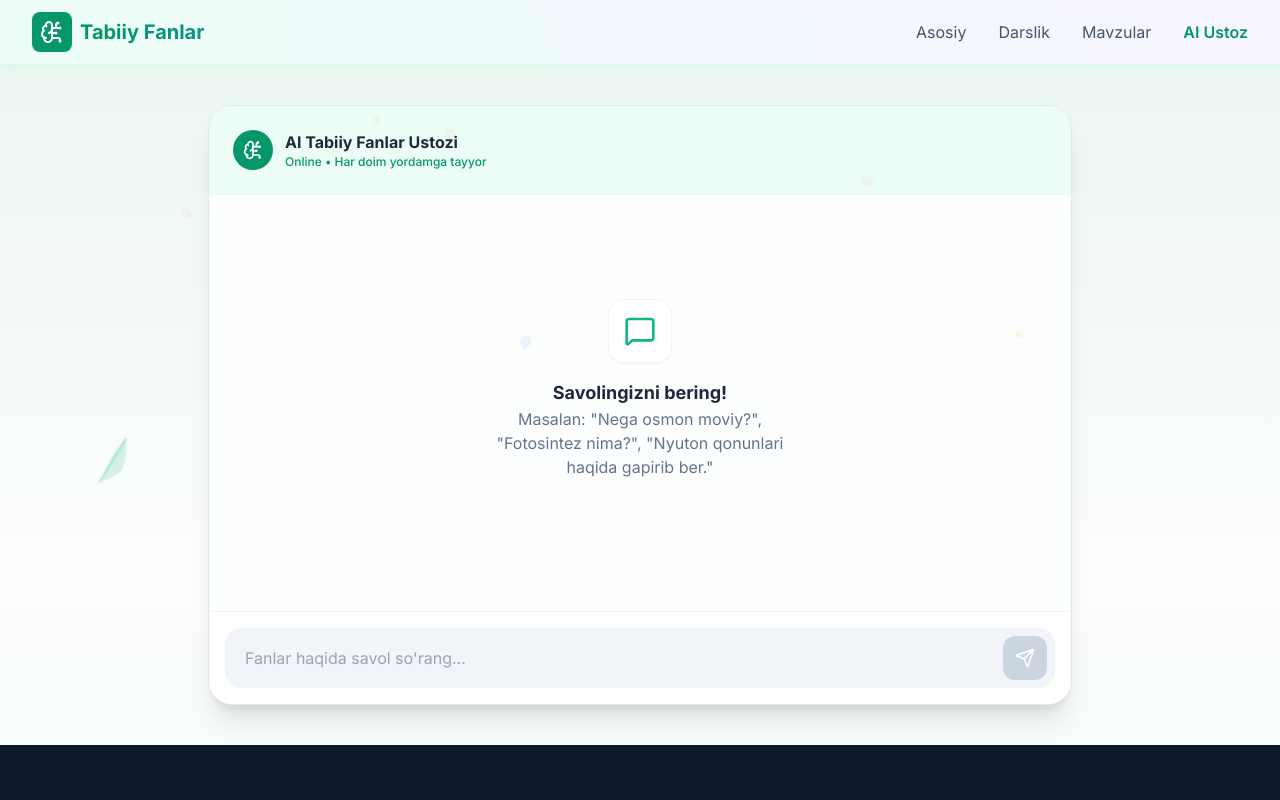
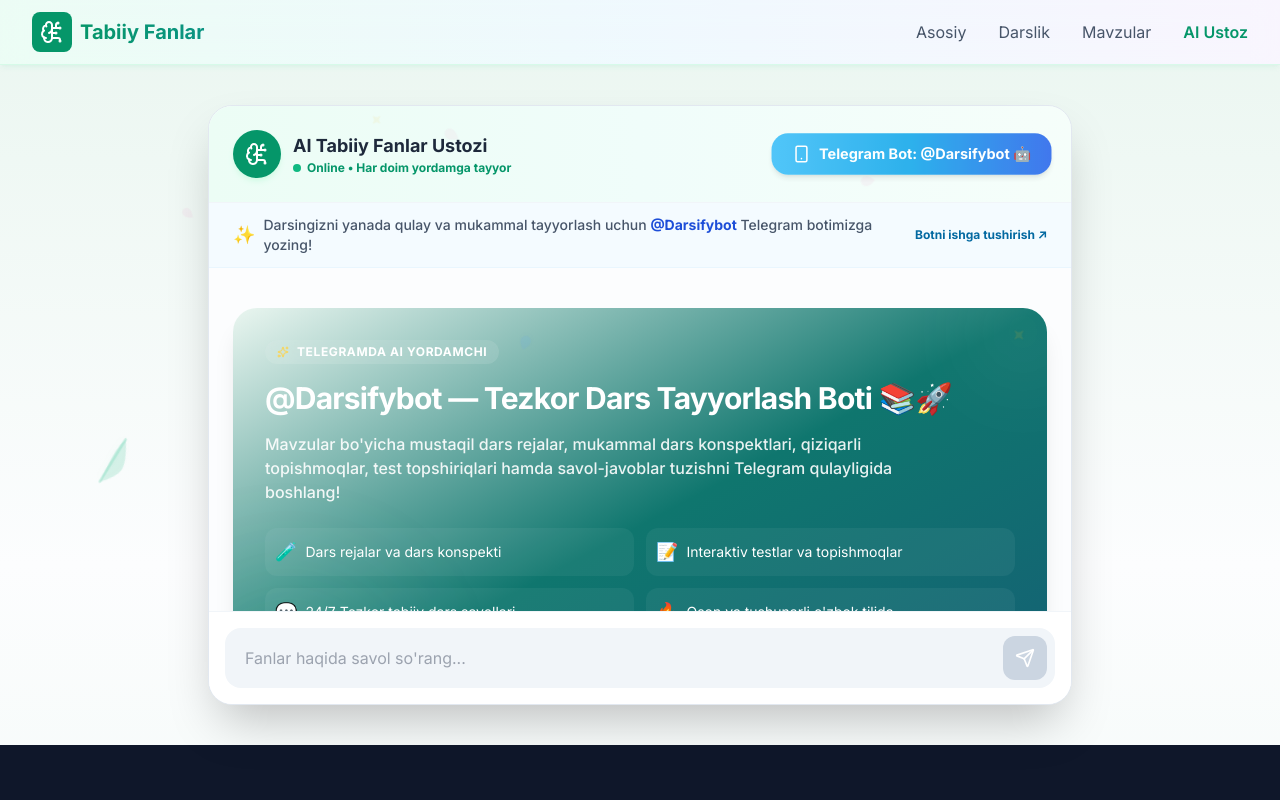
Before and after one commit to nilufarodiljonova494-maker/tabiiy-fan, a React (Vite) app: page / in a window 1280 px wide. Both pictures are taken after a click on the button "AI Ustoz". Shown: the top 800 px of the page. Built offline with nearby package versions, Linux system fonts and the light colour scheme.

Commit message:
feat: add quick questions to ScienceTutor
Introduced a predefined quick questions feature to the ScienceTutor chat interface to help users initiate conversations easily. Refactored handleSend to support both input and custom text prompts.

```diff
--- a/App.tsx
+++ b/App.tsx
@@ -3878,49 +3878,165 @@
   const [input, setInput] = useState('');
   const [isLoading, setIsLoading] = useState(false);
 
-  const handleSend = async () => {
-    if (!input.trim() || isLoading) return;
-
-    const userMsg: ChatMessage = { role: 'user', text: input };
+  const handleSend = async (customText?: string) => {
+    const textToSend = customText || input;
+    if (!textToSend.trim() || isLoading) return;
+
+    const userMsg: ChatMessage = { role: 'user', text: textToSend };
     setMessages(prev => [...prev, userMsg]);
-    setInput('');
+    if (!customText) setInput('');
     setIsLoading(true);
 
-    const history = messages.map(msg => ({
+    const history = [...messages, userMsg].map(msg => ({
       role: msg.role,
       parts: [{ text: msg.text }]
     }));
 
-    const responseText = await askScienceTutor(input, history);
+    const responseText = await askScienceTutor(textToSend, history);
     setMessages(prev => [...prev, { role: 'model', text: responseText }]);
     setIsLoading(false);
   };
 
+  const quickQuestions = [
+    { text: "🍀 Fotosintez jarayoni o'zi nima?", label: "Fotosintez" },
+    { text: "🪐 Quyosh tizimidagi eng katta sayyora qaysi?", label: "Quyosh va sayyoralar" },
+    { text: "⚡ Elektr toki qanday paydo bo'ladi?", label: "Elektr energiyasi" }
+  ];
+
   return (
     <div className="max-w-4xl mx-auto py-10 px-4 h-[calc(100vh-120px)] flex flex-col">
-      <div className="bg-white rounded-3xl shadow-xl border border-slate-200 flex flex-col h-full overflow-hidden">
+      <div className="bg-white rounded-3xl shadow-2xl border border-slate-200 flex flex-col h-full overflow-hidden">
         {/* Header */}
-        <div className="p-6 border-b border-slate-100 bg-emerald-50 flex items-center gap-3">
-          <div className="w-10 h-10 bg-emerald-600 rounded-full flex items-center justify-center text-white">
-            <BrainCircuit size={20} />
-          </div>
-          <div>
-            <h2 className="font-bold text-slate-800">AI Tabiiy Fanlar Ustozi</h2>
-            <p className="text-xs text-emerald-600 font-medium">Online • Har doim yordamga tayyor</p>
-          </div>
+        <div className="p-5 md:p-6 border-b border-slate-100 bg-gradient-to-r from-emerald-50 via-teal-50 to-emerald-50/50 flex flex-wrap items-center justify-between gap-4">
+          <div className="flex items-center gap-3">
+            <div className="w-12 h-12 bg-emerald-600 rounded-full flex items-center justify-center text-white shadow-md shadow-emerald-100">
+              <BrainCircuit size={24} />
+            </div>
+            <div>
+              <h2 className="font-black text-slate-800 text-lg">AI Tabiiy Fanlar Ustozi</h2>
+              <p className="text-xs text-emerald-600 font-bold flex items-center gap-1.5">
+                <span className="relative flex h-2 w-2">
+                  <span className="animate-ping absolute inline-flex h-full w-full rounded-full bg-emerald-400 opacity-75"></span>
+                  <span className="relative inline-flex rounded-full h-2 w-2 bg-emerald-500"></span>
+                </span>
+                Online • Har doim yordamga tayyor
+              </p>
+            </div>
+          </div>
+
+          {/* Telegram bot button */}
+          <a
+            href="https://t.me/Darsifybot"
+            target="_blank"
+            rel="noopener noreferrer"
+            className="bg-gradient-to-r from-sky-400 via-sky-500 to-blue-600 hover:from-sky-500 hover:to-blue-700 text-white font-extrabold text-xs md:text-sm px-5 py-2.5 rounded-2xl shadow-md hover:shadow-lg transition-all duration-300 flex items-center gap-2 group cursor-pointer animate-pulse-slow"
+          >
+            <Smartphone size={18} className="group-hover:scale-110 transition-transform" />
+            <span>Telegram Bot: @Darsifybot 🤖</span>
+          </a>
+        </div>
+
+        {/* Telegram sticky warning/banner info */}
+        <div className="bg-sky-50/70 border-b border-sky-100/50 px-6 py-3 flex items-center justify-between gap-4">
+          <div className="flex items-center gap-2">
+            <span className="text-lg">✨</span>
+            <p className="text-xs md:text-sm text-slate-600 font-medium leading-relaxed">
+              Darsingizni yanada qulay va mukammal tayyorlash uchun <span className="font-extrabold text-blue-700">@Darsifybot</span> Telegram botimizga yozing!
+            </p>
+          </div>
+          <a
+            href="https://t.me/Darsifybot"
+            target="_blank"
+            rel="noopener noreferrer"
+            className="hidden sm:inline-flex text-xs font-black text-sky-700 hover:text-sky-800 hover:underline gap-1 items-center shrink-0"
+          >
+            Botni ishga tushirish ↗
+          </a>
         </div>
 
         {/* Chat window */}
-        <div className="flex-1 overflow-y-auto p-6 space-y-6 bg-slate-50/30">
+        <div className="flex-1 overflow-y-auto p-6 space-y-6 bg-slate-50/40">
           {messages.length === 0 && (
-            <div className="text-center py-20">
-              <div className="bg-white w-16 h-16 rounded-2xl shadow-sm border border-slate-100 flex items-center justify-center mx-auto mb-4 text-emerald-500">
-                <MessageSquare size={32} />
-              </div>
-              <h3 className="text-lg font-bold text-slate-800">Savolingizni bering!</h3>
-              <p className="text-slate-500 max-w-xs mx-auto">Masalan: "Nega osmon moviy?", "Fotosintez nima?", "Nyuton qonunlari haqida gapirib ber."</p>
+            <div className="space-y-8 py-4">
+              {/* Bot Spotlight Card */}
+              <div className="bg-gradient-to-br from-emerald-650 via-teal-700 to-cyan-800 rounded-3xl p-6 md:p-8 text-white shadow-xl relative overflow-hidden">
+                <div className="absolute top-0 right-0 w-32 h-32 bg-white/5 rounded-full blur-2xl transform translate-x-10 -translate-y-10" />
+                <div className="absolute bottom-0 left-0 w-48 h-48 bg-emerald-500/10 rounded-full blur-3xl transform -translate-x-10 translate-y-10" />
+
+                <div className="relative z-10 space-y-4">
+                  <div className="inline-flex items-center gap-2 px-3 py-1 bg-white/10 rounded-full text-xs font-bold tracking-wider uppercase backdrop-blur-md">
+                    <Sparkles size={12} className="text-amber-300 animate-spin-slow" />
+                    Telegramda AI Yordamchi
+                  </div>
+
+                  <h3 className="text-2xl md:text-3xl font-black tracking-tight">
+                    @Darsifybot — Tezkor Dars Tayyorlash Boti 📚🚀
+                  </h3>
+
+                  <p className="opacity-90 text-sm md:text-base leading-relaxed max-w-2xl font-medium">
+                    Mavzular bo'yicha mustaqil dars rejalar, mukammal dars konspektlari, qiziqarli topishmoqlar, test topshiriqlari hamda savol-javoblar tuzishni Telegram qulayligida boshlang!
+                  </p>
+
+                  <div className="grid grid-cols-1 sm:grid-cols-2 gap-3 pt-2">
+                    <div className="flex items-center gap-2 text-xs md:text-sm bg-white/5 hover:bg-white/10 rounded-xl p-2.5 transition">
+                      <span className="text-lg">🧪</span>
+                      <span>Dars rejalar va dars konspekti</span>
+                    </div>
+                    <div className="flex items-center gap-2 text-xs md:text-sm bg-white/5 hover:bg-white/10 rounded-xl p-2.5 transition">
+                      <span className="text-lg">📝</span>
+                      <span>Interaktiv testlar va topishmoqlar</span>
+                    </div>
+                    <div className="flex items-center gap-2 text-xs md:text-sm bg-white/5 hover:bg-white/10 rounded-xl p-2.5 transition">
+                      <span className="text-lg">💬</span>
+                      <span>24/7 Tezkor tabiiy dars savollari</span>
+                    </div>
+                    <div className="flex items-center gap-2 text-xs md:text-sm bg-white/5 hover:bg-white/10 rounded-xl p-2.5 transition">
+                      <span className="text-lg">🔥</span>
+                      <span>Oson va tushunarli o'zbek tilida</span>
+                    </div>
+                  </div>
+
+                  <div className="pt-4 flex flex-wrap gap-4">
+                    <a
+                      href="https://t.me/Darsifybot"
+                      target="_blank"
+                      rel="noopener noreferrer"
+                      className="bg-white hover:bg-slate-50 text-emerald-800 font-extrabold px-6 py-3 rounded-2xl text-sm transition-all shadow-md hover:shadow-lg flex items-center justify-center gap-2"
+                    >
+                      <Smartphone size={16} />
+                      Botni Telegramda Ishga Tushirish ⚡
+                    </a>
+                  </div>
+                </div>
+              </div>
+
+              {/* Ask Web AI Section */}
+              <div className="space-y-4">
+                <div className="flex items-center gap-2">
+                  <div className="w-1.5 h-6 bg-emerald-500 rounded-full" />
+                  <h4 className="font-extrabold text-slate-800 text-base">Yoki bu yerda bevosita savol so'rang:</h4>
+                </div>
+
+                <div className="grid grid-cols-1 sm:grid-cols-3 gap-3">
+                  {quickQuestions.map((q, i) => (
+                    <button
+                      key={i}
+                      onClick={() => handleSend(q.text)}
+                      className="text-left bg-white border border-slate-200 hover:border-emerald-500 hover:shadow-md rounded-2xl p-4 transition-all duration-300 group cursor-pointer"
+                    >
+                      <span className="inline-block text-xs font-bold text-emerald-600 bg-emerald-50 rounded-lg px-2.5 py-1 mb-2">
+                        {q.label}
+                      </span>
+                      <p className="text-xs md:text-sm text-slate-700 font-semibold group-hover:text-emerald-800 line-clamp-2">
+                        {q.text}
+                      </p>
+                    </button>
+                  ))}
+                </div>
+              </div>
             </div>
           )}
+
           {messages.map((msg, i) => (
             <div key={i} className={`flex ${msg.role === 'user' ? 'justify-end' : 'justify-start'}`}>
               <div className={`max-w-[85%] rounded-2xl px-5 py-3 ${
@@ -3954,7 +4070,7 @@
               className="flex-1 bg-transparent border-none focus:outline-none px-3 text-slate-700"
             />
             <button
-              onClick={handleSend}
+              onClick={() => handleSend()}
               disabled={isLoading || !input.trim()}
               className="bg-emerald-600 text-white p-3 rounded-xl hover:bg-emerald-700 disabled:bg-slate-300 disabled:cursor-not-allowed transition-colors"
             >
```
